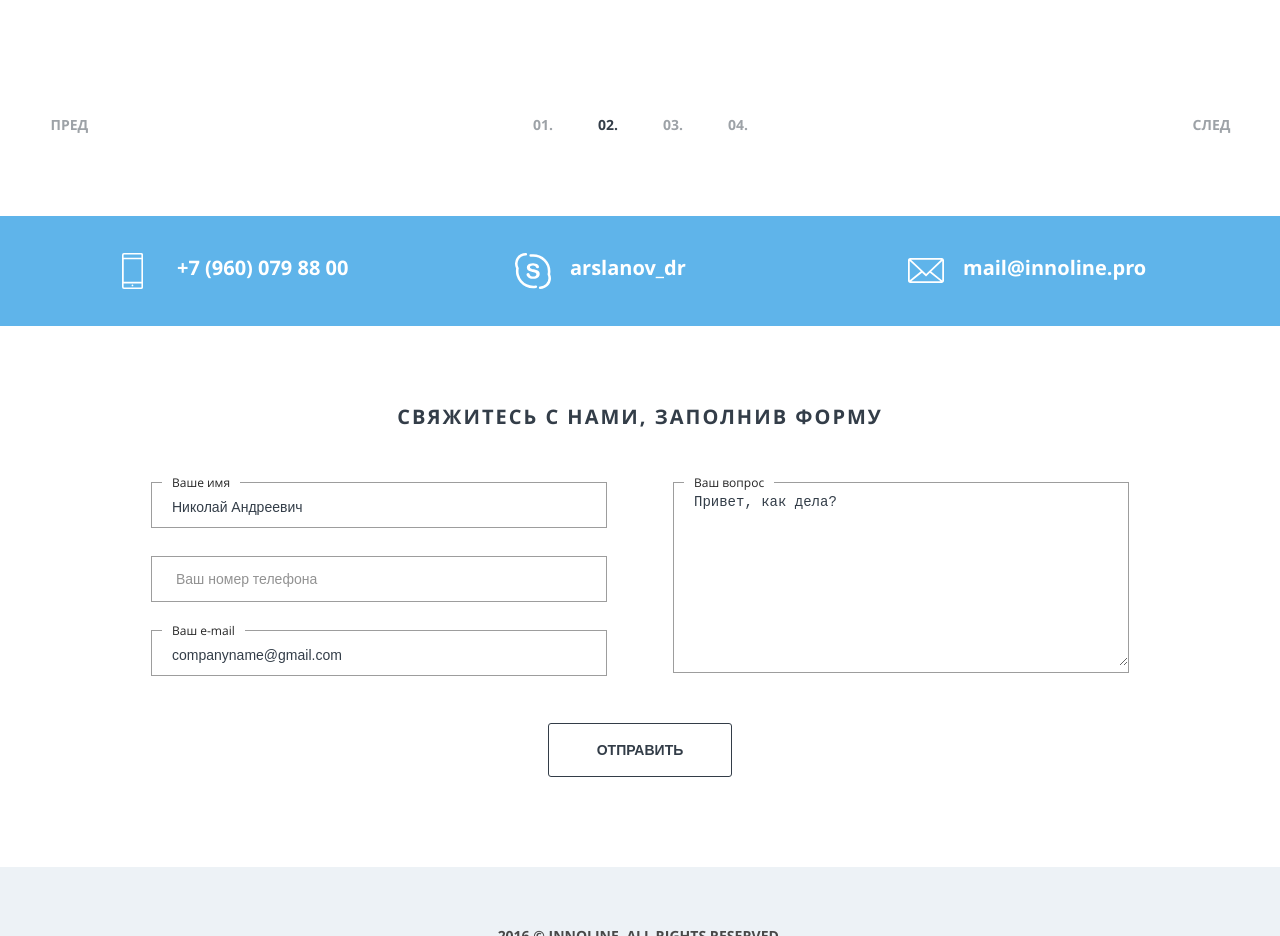
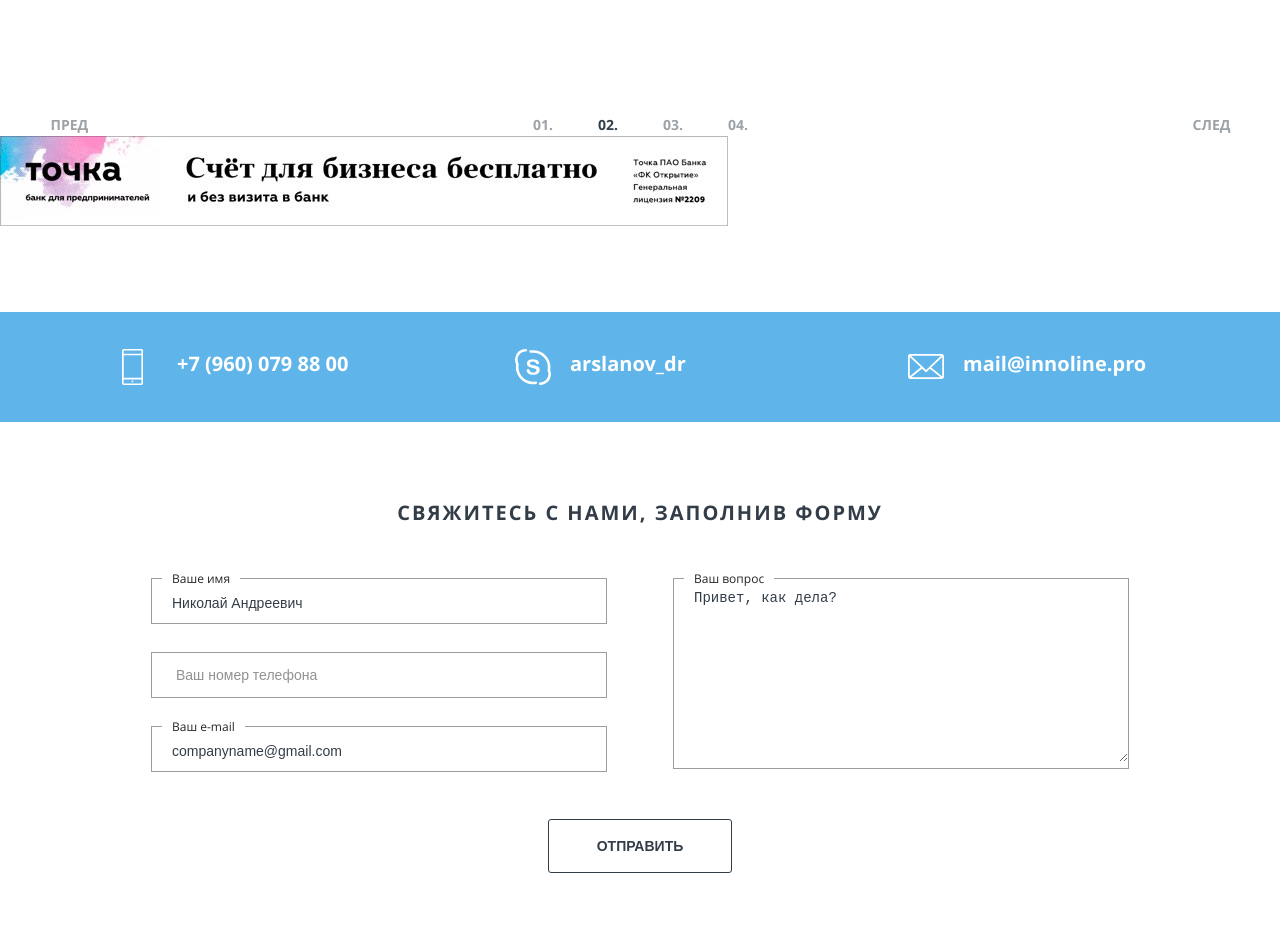
Before and after one commit to LbIdarka/innoline, a website: page portfolio.html in a window 1280 px wide. Shown: the part 3140-4076 px from the top of the page. Drawn offline with nearby package versions, Linux system fonts and the light colour scheme; files that its build step writes are made by us from their sources.

Commit message:
добавила секцию партнеры на pirtfolio.html

```diff
--- a/portfolio.html
+++ b/portfolio.html
@@ -369,6 +369,14 @@
           </ul>
         </div>
       </div>
+      <section class="partners">
+        <a href="#">
+          <picture>
+            <source media="(min-width: 728px)" srcset="img/banner-tabl.jpg">
+            <img src="img/banner-mob.jpg" alt="Наш партнер - банк Точка">
+          </picture>
+        </a>
+      </section>
     </main>
 
     <footer>
```
Also changed, not shown: img/banner-mob.jpg (added), img/banner-tabl.jpg (added).
